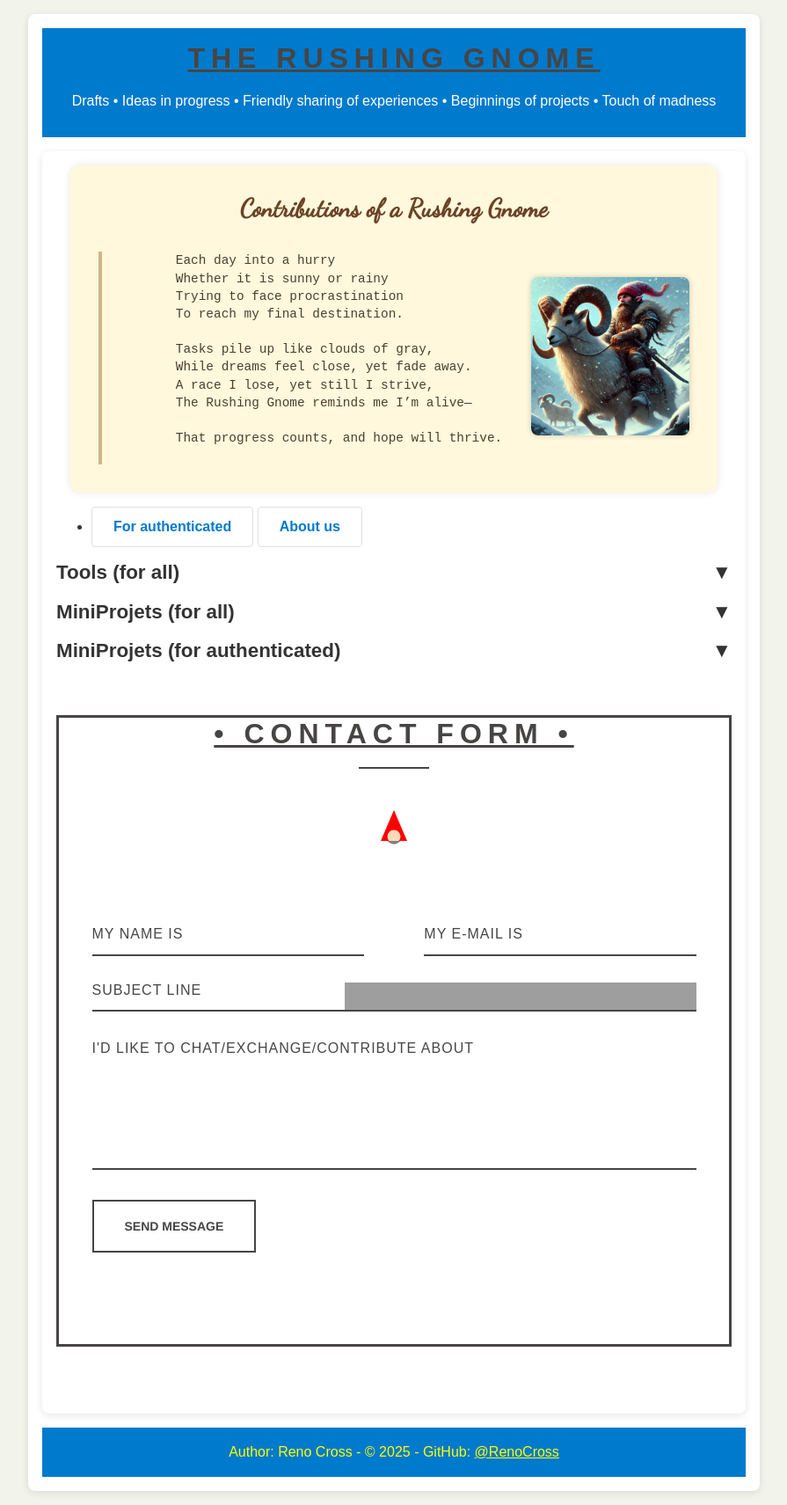
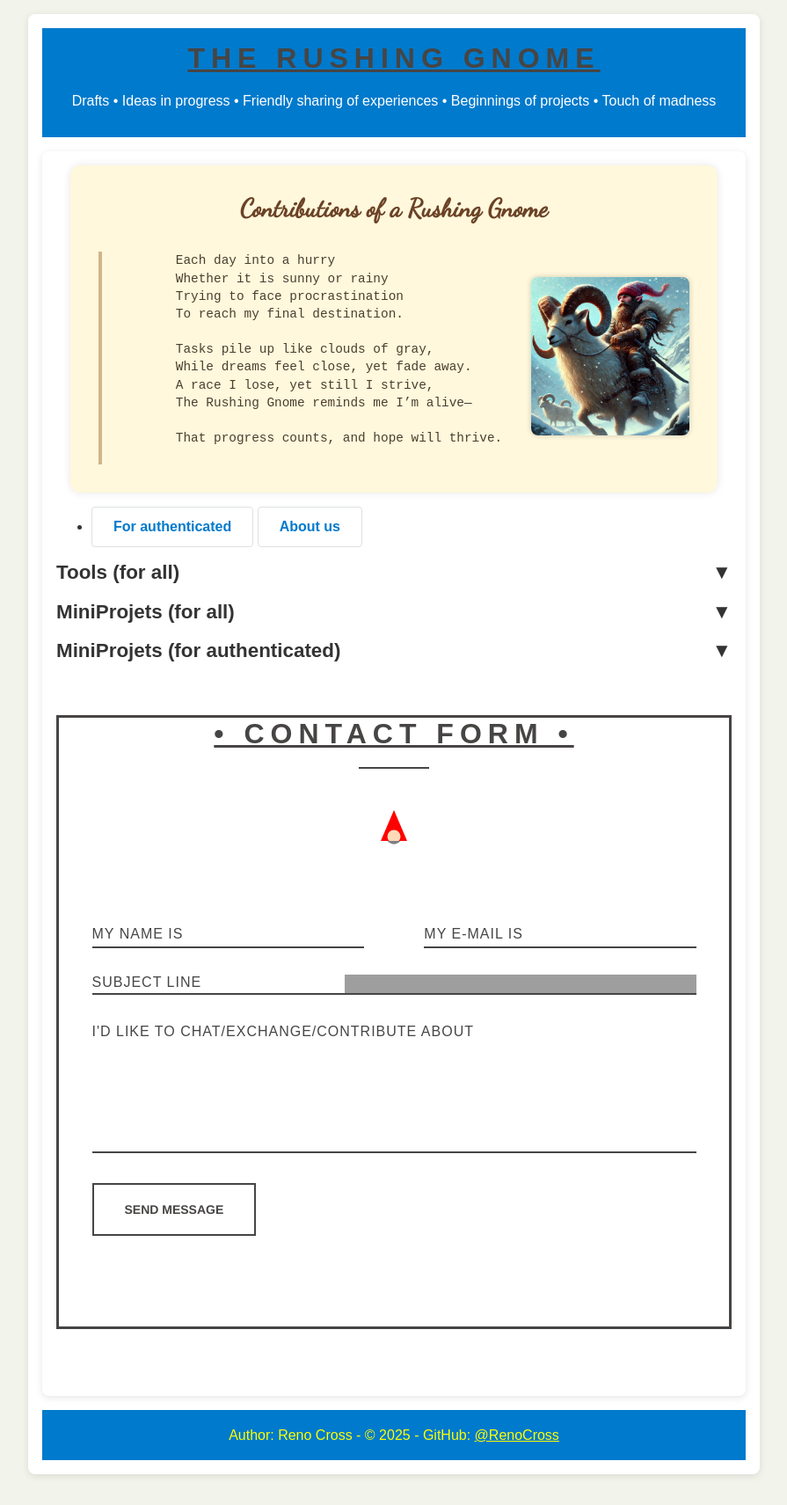
Before and after one commit to RenoCross/the-rushing-gnome, a Jekyll site: the page built from index.html, in a window 1280 px wide. Shown: the whole page at 88% size, without its empty margins (192-1087 px from the left). Built offline with Jekyll 4.4.1, drawn with Linux system fonts in a browser that asks for light colours; grey boxes are pictures that could not be loaded.

Commit message:
Update style.css

```diff
--- a/assets/css/style.css
+++ b/assets/css/style.css
@@ -291,7 +291,7 @@ input[type='text'], [type='email'], select, textarea {
   font-weight: 400;
   letter-spacing: 1px;
 	margin: 0em 0 1.875em 0;
-	padding: 0 0 0.875em 0;
+	padding: 0 0 0.275em 0;
   text-transform: uppercase;
 	width: 100%;
 	-webkit-box-sizing: border-box;
@@ -308,7 +308,7 @@ input[type='text'], [type='email'], select, textarea {
 
 input[type='text']:focus, [type='email']:focus, textarea:focus {
 	outline: none;
-	padding: 0 0 0.875em 0;
+	padding: 0 0 0.275em 0;
 }
 
 .message {
```
